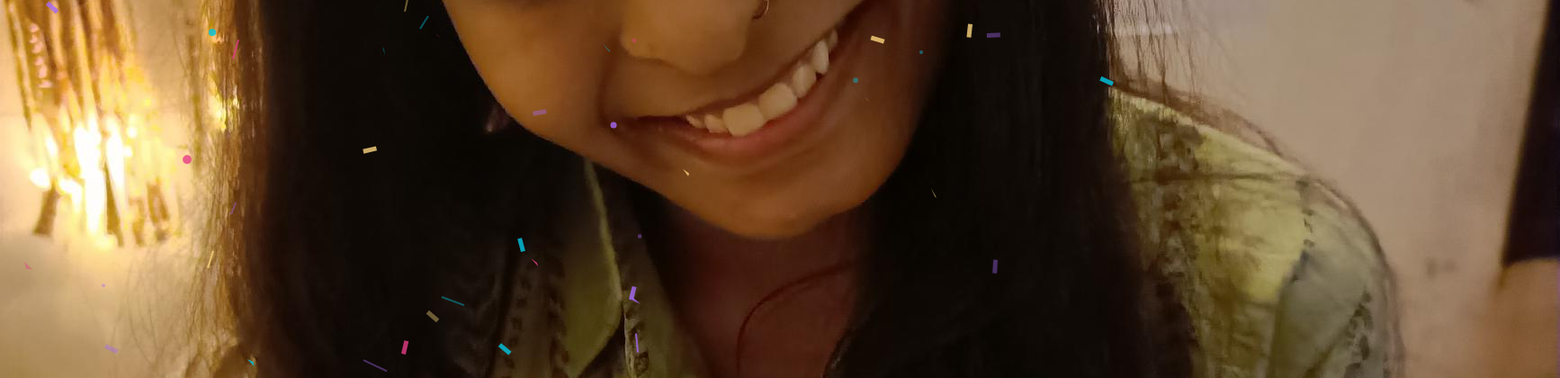
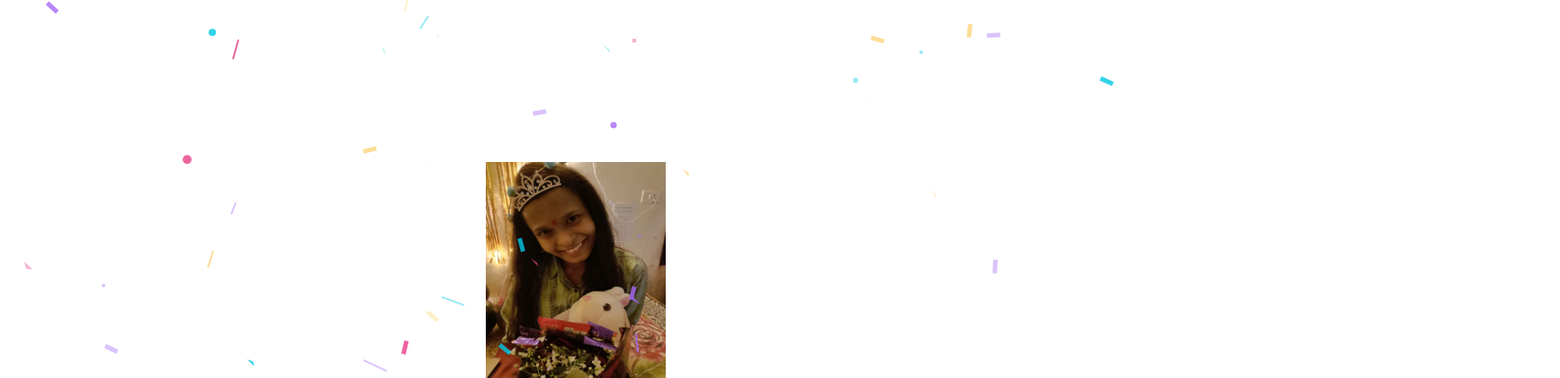
Before and after one commit to RoccCyborg/bday23, a plain HTML site: page index.html in a window 1280 px wide. Shown: the top 420 px of the page at 90% size, 1734 px wide, since content can reach past the window. Drawn offline with Linux system fonts and the light colour scheme.

Commit message:
bday update

```diff
--- a/index.html
+++ b/index.html
@@ -15,8 +15,9 @@
   <canvas id=c></canvas>
   <canvas id="confetti"></canvas>
   <div class="container" id="count">
+	<h2><img src="img/sbday.jpg" width="200" height="240"></h2>
     <h1 id="head">Countdown to your birthday:</h1>
-    <img src="img/sbday.jpg">
+
     <ul>
       <li><span id="day"></span>days</li>
       <li><span id="hour"></span>hours</li>
```
